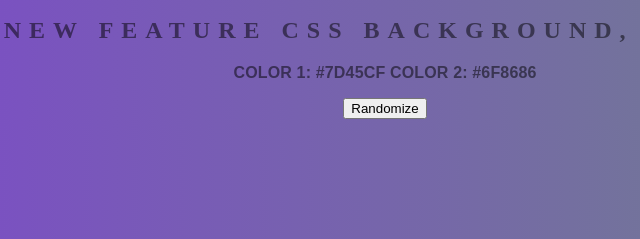
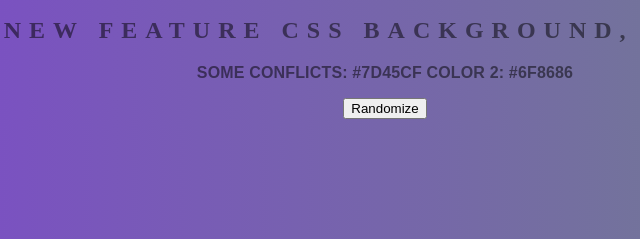
Before and after one commit to ikaem/background-generator, a plain HTML site: page index.html in a window 1280 px wide. Shown: the part 300-539 px from the top of the page, 255-895 px from the left. Drawn offline with Linux system fonts and the light colour scheme.

Commit message:
more branches

```diff
--- a/index.html
+++ b/index.html
@@ -12,7 +12,7 @@
     <input class="color2" type="color" name="color2" value="#6f8686">
     <h2>New Feature CSS Background, again</h2>
     <!-- this is where we will copy background gradient from // select -->
-    <h3>Color 1: #7d45cf Color 2: #6f8686</h3>
+    <h3>Some Conflicts: #7d45cf Color 2: #6f8686</h3>
     <input class="randomButton" type="button" value="Randomize">
 
 
```
Also changed, not shown: git.txt.
